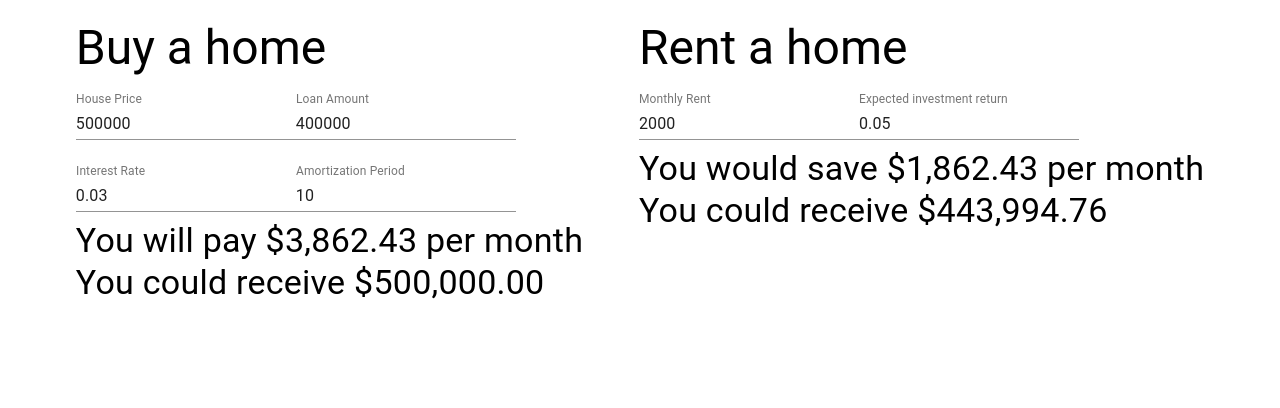
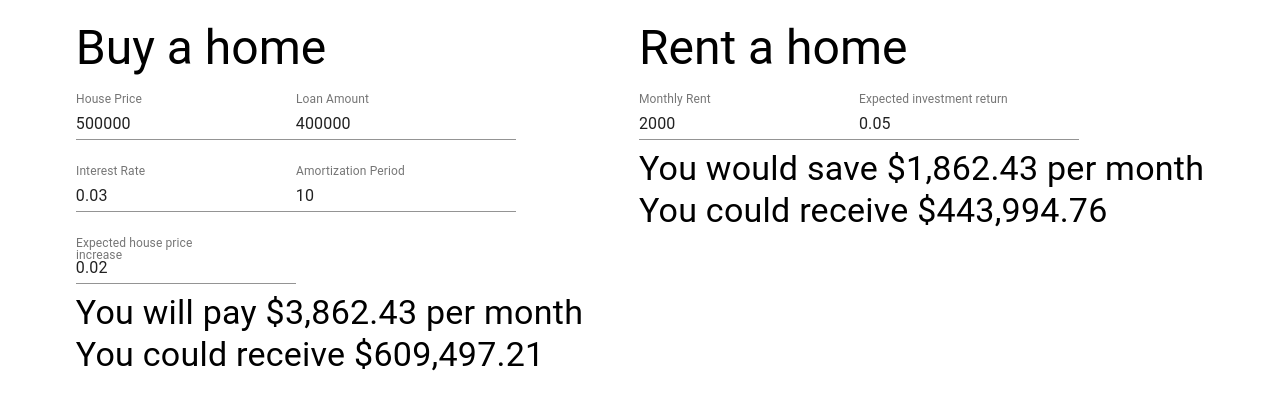
Before and after one commit to Tokery/rentorbuy, a React (Create React App) app in the folder frontend/: page / in a window 1280 px wide. Shown: the top 408 px of the page. Built offline with nearby package versions, Linux system fonts and the light colour scheme; the HTML template or start-up script is replaced by a standard one.

Commit message:
Added future value calculation for house prices

```diff
--- a/frontend/src/App.js
+++ b/frontend/src/App.js
@@ -16,6 +16,7 @@ class App extends React.Component {
         loanAmt: 400000,
         interest: 0.03,
         amortPeriod: 10,
+        houseReturn: 0.02,
       },
       rentTotal: 2000,
       investReturn: 0.05,
@@ -50,6 +51,7 @@ class App extends React.Component {
     const mortgagePayment = MortgageService.calculateMonthlyPayment(this.state.mortgageDetails.loanAmt, this.state.mortgageDetails.interest, this.state.mortgageDetails.amortPeriod);
     const monthlySavings = MortgageService.calculateInvestableAmount(mortgagePayment, this.state.rentTotal);
     const finalInvestmentValue = MortgageService.calculateTotalReturn(monthlySavings, this.state.investReturn, this.state.mortgageDetails.amortPeriod, this.state.mortgageDetails.housePrice - this.state.mortgageDetails.loanAmt);
+    const futureHousePrice = MortgageService.calculateFutureHousePrice(this.state.mortgageDetails.housePrice, this.state.mortgageDetails.houseReturn, this.state.mortgageDetails.amortPeriod);
     return (
       <div className="App">
         <div className="body">
@@ -94,8 +96,20 @@ class App extends React.Component {
               onChange={this.onInputChanged}
               margin="normal"
             />
+
+            <br />
+            <TextField
+              id="houseReturn"
+              label="Expected house price increase"
+              name="houseReturn"
+              // className={classes.textField}
+              value={this.state.mortgageDetails.houseReturn}
+              onChange={this.onInputChanged}
+              margin="normal"
+            />
+
             <Header type="h4" text={`You will pay ${formatCurrency(mortgagePayment)} per month`} />
-            <Header type="h4" text={`You could receive ${formatCurrency(this.state.mortgageDetails.housePrice)}`} />
+            <Header type="h4" text={`You could receive ${formatCurrency(futureHousePrice)}`} />
           </div>
           <div className="rent-inputs">
             <Header type="h3" text="Rent a home" />
--- a/frontend/src/mortgageService.js
+++ b/frontend/src/mortgageService.js
@@ -23,6 +23,13 @@ class MortgageService {
         return (monthlyInvested * 12) * ((Math.pow(1 + annualReturn, yearsInvested) - 1) / annualReturn) +
                 downPayment * Math.pow(1 + annualReturn, yearsInvested);
     }
+
+    static calculateFutureHousePrice(currentHousePrice, annualReturn, yearsInvested) {
+        currentHousePrice = Utility.convertToNumber(currentHousePrice);
+        annualReturn = Utility.convertToNumber(annualReturn);
+        yearsInvested = Utility.convertToNumber(yearsInvested);
+        return currentHousePrice * Math.pow((1 + annualReturn), yearsInvested);
+    }
 };
 
 export default MortgageService;
```
Also changed, not shown: 1 other file (tests, documents, lock files or other folders).
